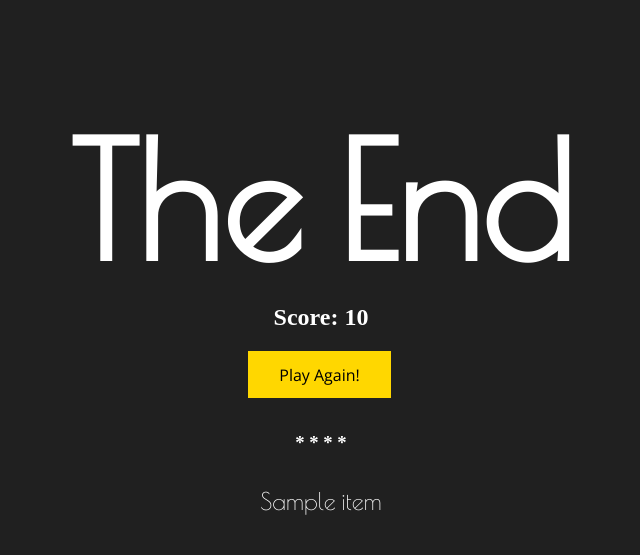
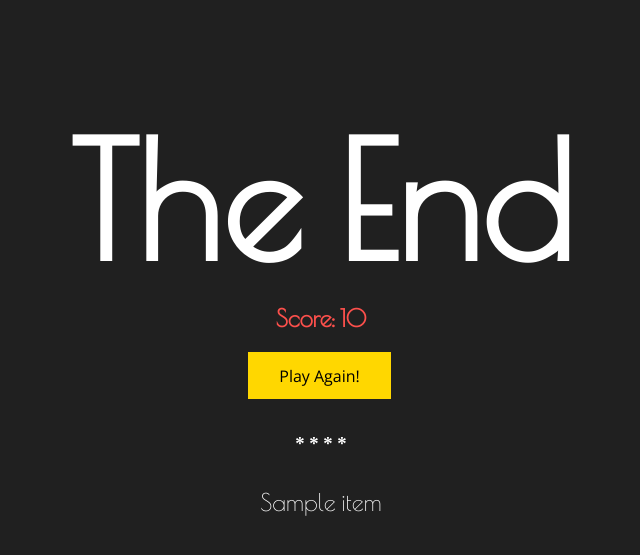
Before and after one commit to mosegontar/MovieGame, a Flask app: template templates/game_over.html in a window 1280 px wide. Shown: the top 555 px of the page, without its empty margins (319-959 px from the left). Run offline with Flask 2, Linux system fonts and the light colour scheme; the template is opened without the code that fills it: most values are stand-ins (such as "Sample title", 1, 10 or a date in 2020).

Commit message:
Fix game_over css

```diff
--- a/static/style.css
+++ b/static/style.css
@@ -100,12 +100,8 @@ input[type=submit] {
   margin-bottom: -10px;
 }
 
-#theEnd h3 {
-  font-family: "Poiret One", 'serif';
-  font-size: 1em;
-}
-
-#finalScore {
+.finalScore {
+  font-family: "Poiret One";
   color: #FC504C;
 }
 
--- a/templates/game_over.html
+++ b/templates/game_over.html
@@ -8,7 +8,7 @@
 		<h1 id='theEnd'> The End </h1>
 
 		<form method="POST" action="/">
-		    <h2 class="messages">Score: {{ score }}</h2>
+		    <h2 class="finalScore">Score: {{ score }}</h2>
 
 		    <input id="endSubmit" type="submit" name="submit" value='Play Again!' />
 		</form>
```
Also changed, not shown: 10 other files.
